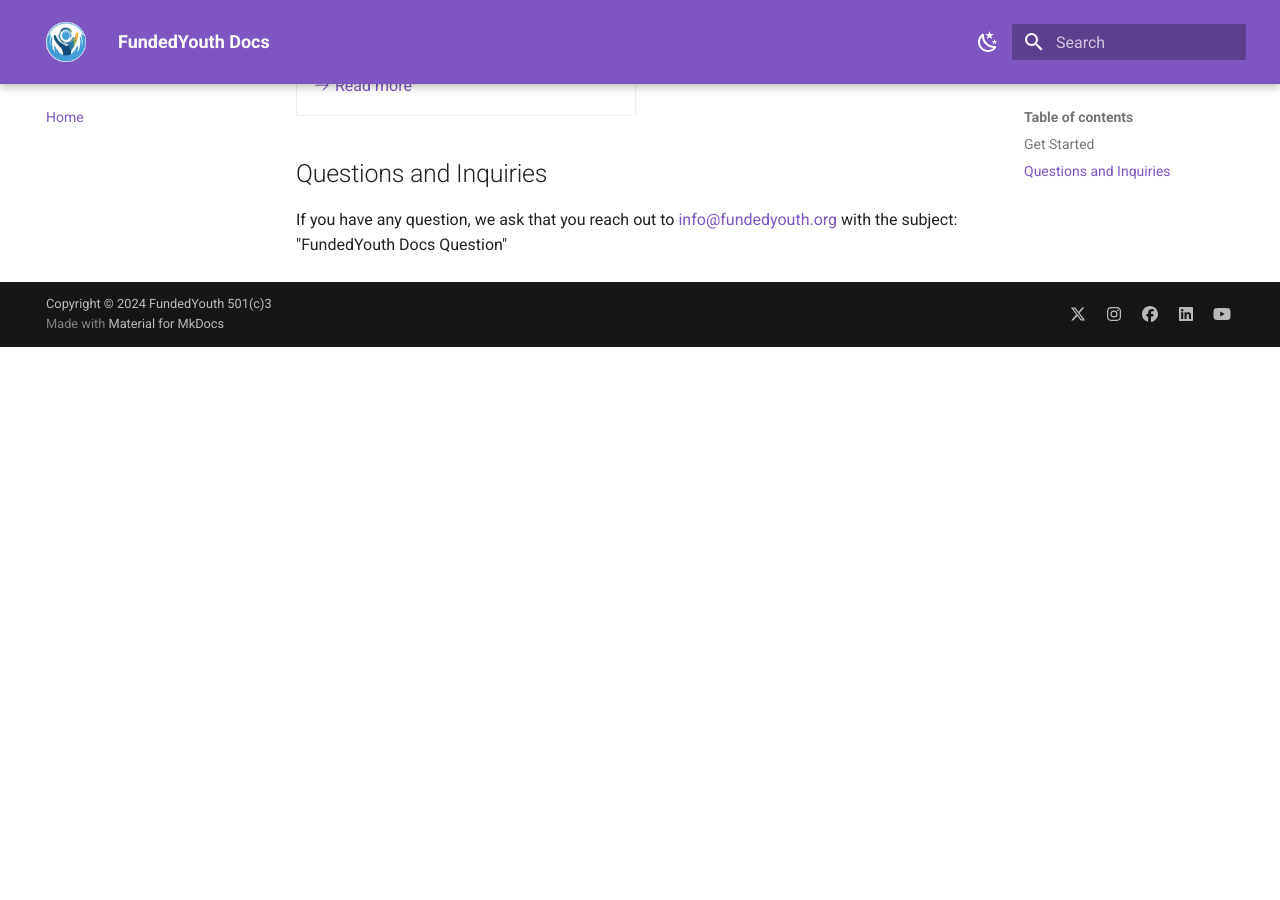
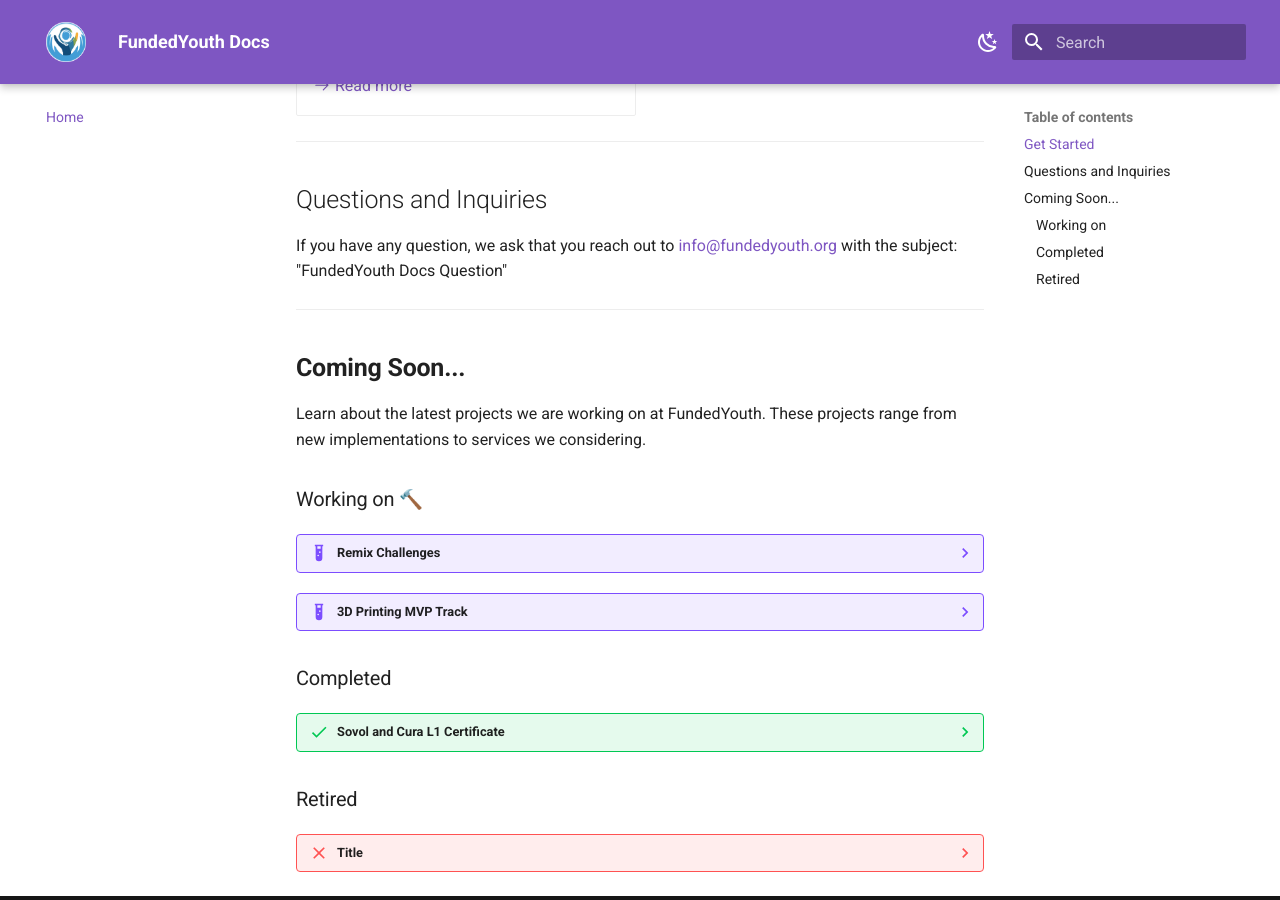
Before and after one commit to FundedYouth/mkdocs, an MkDocs documentation site: the page built from docs/README.md, in a window 1280 px wide and 900 px high, scrolled down 896 px. Built offline with MkDocs 1.6.1 and Material for MkDocs 9.7.7, drawn with Linux system fonts in a browser that asks for light colours; emoji names are drawn with the system emoji font; before the commit the page ends 1243 px from its top, so only the background shows below that; part of the change alters nothing that is shown.

Commit message:
Added Coming Soon Section on Home Page

```diff
--- a/docs/README.md
+++ b/docs/README.md
@@ -37,6 +37,46 @@ Welcome to the Official FundedYouth Docs. This site is designed as a public tool
 
 </div>
 
+---
+
 ## Questions and Inquiries
 
 If you have any question, we ask that you reach out to [info@fundedyouth.org](https://fundedyouth.org/contact/) with the subject: "FundedYouth Docs Question"
+
+---
+
+## **Coming Soon...**
+
+Learn about the latest projects we are working on at FundedYouth. These projects range from new implementations to services we considering.
+
+
+### Working on :hammer:
+
+??? example "Remix Challenges"
+
+    The [Remix Challenge](../../Tutorials/Remix_Challenge/) is a weekly recreation of an existing 3D object for print that we found. Once we find a model to our liking, we attempt to recreate it and 3D print it. Once the 3D print is proven we create a step-by-step tutorial on how to create it yourself. We also make sure to give full credit to the original author.
+
+??? example "3D Printing MVP Track"
+
+    Design a Full Educationla Track that takes students from beginner to intermediate level of producing an MVP (Minimum Viable Product) using 3D Printing, Slicing, CAD Design, and Team Development.
+
+    - **Course 1:** Intro to 3D Printing and Slicing with Sovol and Cura
+    - **Course 1.5:** Intro to Bambulabs 3D Printing
+    - **Course 2:** Intro Modeling for 3D Printing using TinkerCAD.com
+    - **Course 3:** Intro to CAD with OnShape. Designing for 3D Printing
+    - **Course 4:** Team and Client Simulation. Produce an MVP.
+
+
+    ![3D Printing MVP Track](../../assets/Measurable-Investment-MVP-FundedYouth-Edu.svg)
+
+### Completed
+
+??? success "Sovol and Cura L1 Certificate"
+
+    Design a four stage course that teaches the basics of the Sovol SV06 Plus 3D Printer, Introduce Cura Slicing Software, Cover Adhesion and Supports, Finish with a Digital Exam. Provide a certificate upon completion. Certificate provides access to [Open Labs](../Open_Labs/).
+
+### Retired
+
+??? failure "Title"
+
+    This is a placeholder
```
